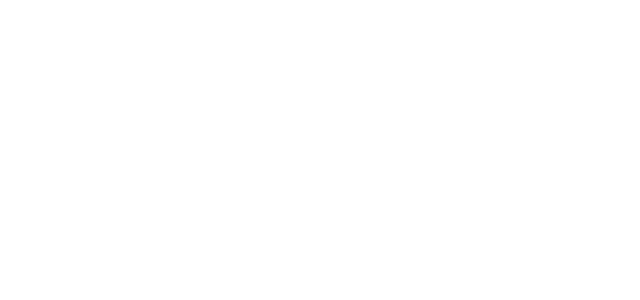
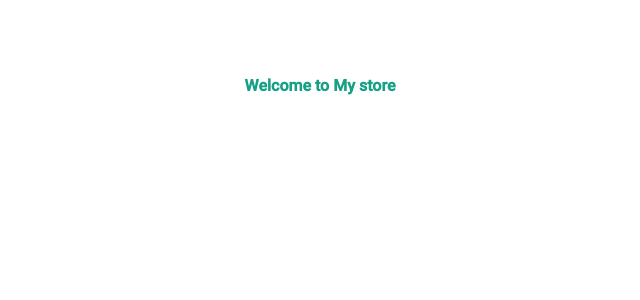
Before and after one commit to PadmaGnanapriya/angular-online-shop, an Angular app: page / in a window 1280 px wide. Shown: the top 300 px of the page, without its empty margins (320-960 px from the left). Built offline with nearby package versions, Linux system fonts and the light colour scheme.

Commit message:
code in login-and-sign-up.component.html create route path add google stylesheet.

```diff
--- a/src/app/app-routing.module.ts
+++ b/src/app/app-routing.module.ts
@@ -1,7 +1,10 @@
 import { NgModule } from '@angular/core';
 import { Routes, RouterModule } from '@angular/router';
+import {LoginAndSignUpComponent} from './dashboard/root/login-and-sign-up/login-and-sign-up.component';
 
-const routes: Routes = [];
+const routes: Routes = [
+  {path: '', component: LoginAndSignUpComponent}
+];
 
 @NgModule({
   imports: [RouterModule.forRoot(routes)],
--- a/src/app/dashboard/root/login-and-sign-up/login-and-sign-up.component.html
+++ b/src/app/dashboard/root/login-and-sign-up/login-and-sign-up.component.html
@@ -1 +1 @@
-<p>login-and-sign-up works!</p>
+<p class="txt-welcome">Welcome to My store</p>
--- a/src/app/dashboard/root/login-and-sign-up/login-and-sign-up.component.scss
+++ b/src/app/dashboard/root/login-and-sign-up/login-and-sign-up.component.scss
@@ -0,0 +1,7 @@
+.txt-welcome{
+  font-family: Roboto;
+  font-weight: bold;
+  color: #16a085;
+  text-align: center;
+  padding-top: 60px;;
+}
--- a/src/styles.scss
+++ b/src/styles.scss
@@ -32,7 +32,7 @@ $angular-online-shop-theme: mat-light-theme((
 // Alternatively, you can import and @include the theme mixins for each component
 // that you are using.
 @include angular-material-theme($angular-online-shop-theme);
-
+@import url('https://fonts.googleapis.com/css2?family=Roboto&display=swap');
 /* You can add global styles to this file, and also import other style files */
 
 html, body { height: 100%; }
```
